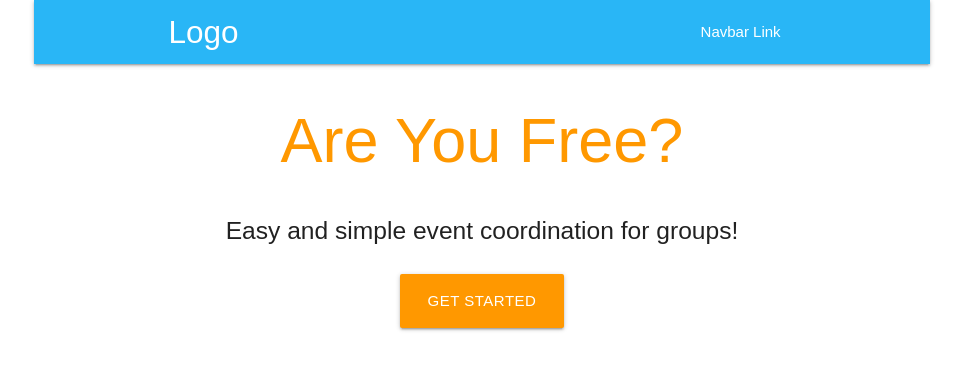
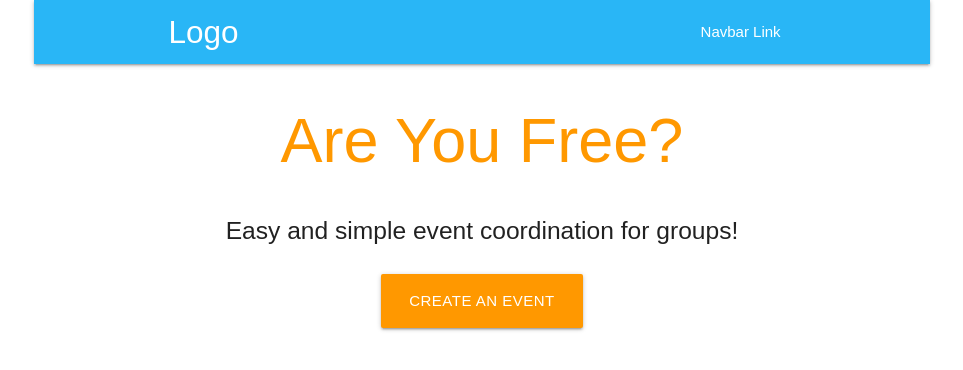
Before and after one commit to shimoal/are-you-free, a React (Create React App) app in the folder client/: page / in a window 1280 px wide. Shown: the top 370 px of the page, without its empty margins (158-1121 px from the left). Built offline with nearby package versions, Linux system fonts and the light colour scheme.

Commit message:
Click on button to go to create event page

```diff
--- a/client/src/components/Landing.tsx
+++ b/client/src/components/Landing.tsx
@@ -10,8 +10,11 @@ export default () => {
 				</h5>
 			</div>
 			<div className="row center">
-				<a href="#" className="btn-large waves-effect waves-light orange">
-					Get Started
+				<a
+					href="/events/new"
+					className="btn-large waves-effect waves-light orange"
+				>
+					Create an Event
 				</a>
 			</div>
 		</div>
```
